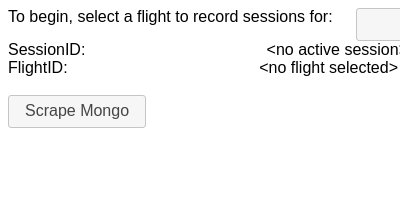
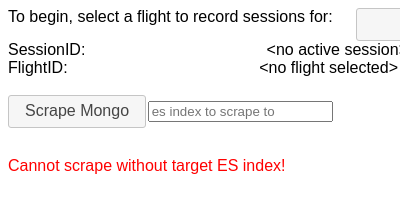
Before and after one commit to aianta/odo-sight, a browser extension: page popup/controls.html in a window 400 px wide. Both pictures are taken after a click on the button "Scrape Mongo". Drawn offline with Linux system fonts and the light colour scheme.

Commit message:
added a dev script to allow quick packaging into XPI format. Added a fliter to bundleAndSend that matches the one used to decide if eventDetails for a request will be saved. This removes a bunch of errors from the logs. Implemented target es index for scraping to support new scraping logic on Odo bot server.

```diff
--- a/popup/controls.html
+++ b/popup/controls.html
@@ -64,6 +64,7 @@
       </div>
       <div class="scrape-container">
         <h2 id="scrape_mongo_btn">Scrape Mongo</h2>
+        <input id="scrape-index" placeholder="es index to scrape to">
         <i id="scrape-ok" class="scrape-status-icon fa-solid fa-check green hidden"></i>
         <i id="scrape-error" class="scrape-status-icon fa-solid fa-xmark red hidden"></i>
       </div>
--- a/scripts/controls.js
+++ b/scripts/controls.js
@@ -1,14 +1,20 @@
-console.log('controls.js says hi')
 
 
 /**
  * Handler to invoke mongo scrape procedure
  */
 
+function isEmpty(value) {
+    return (value == null || (typeof value === "string" && value.trim().length === 0));
+}
 
 $('#scrape_mongo_btn').click(function(event){
-    stateManager.selectedFlight()
-        .then((flight)=>services.scrapeMongo(flight)
+    const esIndex = $('#scrape-index').val()
+    if(isEmpty(esIndex)){
+        showError("Cannot scrape without target ES index!")
+    }else{
+        stateManager.selectedFlight()
+        .then((flight)=>services.scrapeMongo(flight, esIndex)
         .then(_=>{
             $('#scrape-ok').addClass('visible')
             setTimeout(()=>{
@@ -22,6 +28,9 @@ $('#scrape_mongo_btn').click(function(event){
                 $('#scrape-error').removeClass('visible').addClass('hidden')
             }, 5000)
         }))
+    }
+
+
 })
 
 /**
--- a/scripts/services.js
+++ b/scripts/services.js
@@ -10,8 +10,9 @@
 var services = (function(){
     var _public = {}
 
-    _public.scrapeMongo = function (flight){
+    _public.scrapeMongo = function (flight, index){
         return axios.post(`http://${_ODO_BOT_SIGHT_SERVER_HOST}${_ODO_BOT_SIGHT_SCRAPE_MONGO_PATH}`, {
+            esIndex: index,
             flightName: flight.name,
             flightId: flight.id
         }).then(function(response){
```
Also changed, not shown: scripts/background.js (+15 -1 lines), 2 other files.
